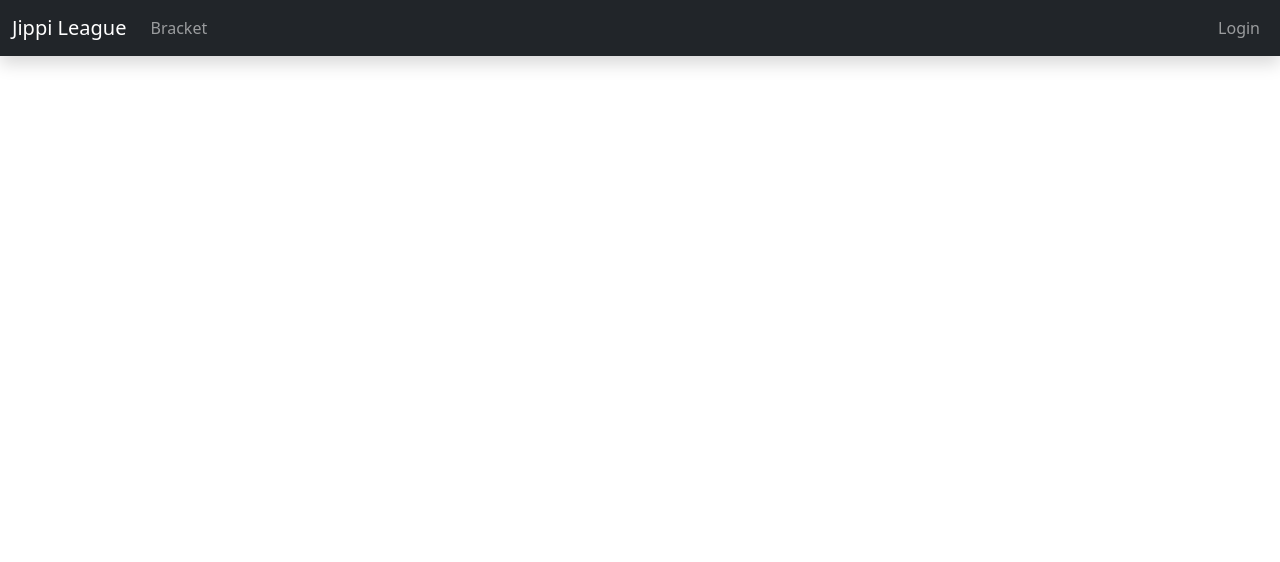
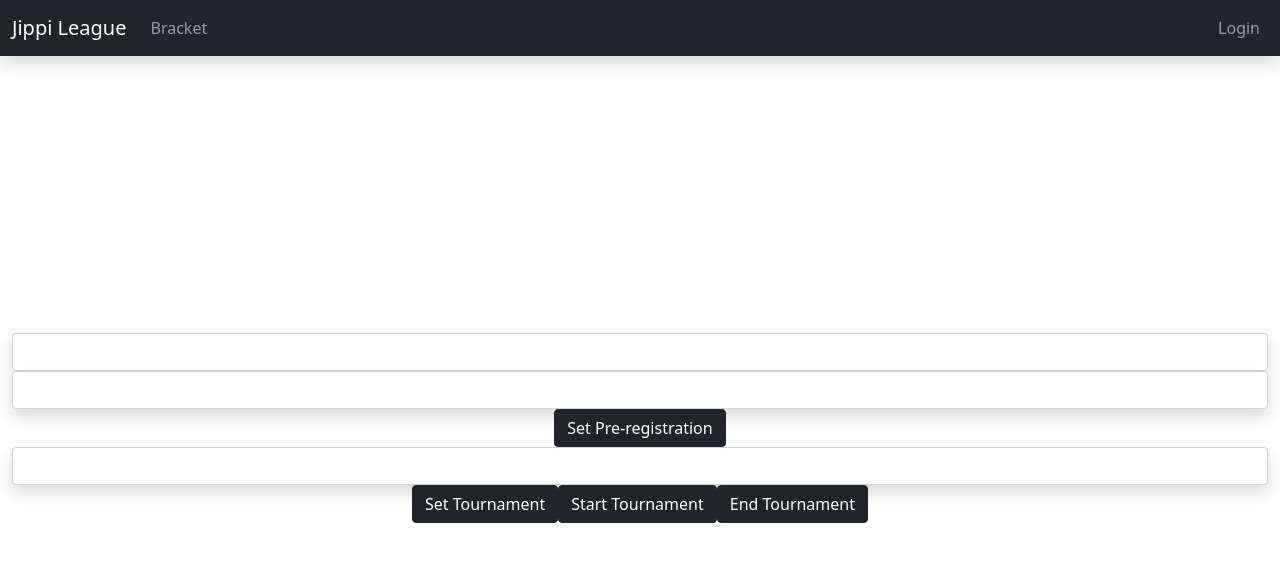
Before and after one commit to jethro0610/SmashLeagueTools, a React (Create React App) app in the folder smashleaguetools/: page /admin in a window 1280 px wide. Shown: the top 562 px of the page. Built offline with nearby package versions, Linux system fonts and the light colour scheme; no server answers.

Commit message:
Add admin console

```diff
--- a/smashleaguetools/src/App.js
+++ b/smashleaguetools/src/App.js
@@ -9,6 +9,7 @@ import BetPopUp from './components/betPopUp.component';
 import ProfileUpdater from './components/profileUpdater.component';
 import Notifier from './components/notifier.component'
 import PreReg from './components/prereg.component';
+import AdminConsole from './components/adminConsole.component';
 
 import store from './redux/store/store'
 import { connect } from 'react-redux';
@@ -38,9 +39,8 @@ const ConnectApp = ({tournamentStarted}) => {
         <Navbar/>
         <Notifier/>
         {indexDiv}
-        <Route path='/profile'>
-          <ProfileUpdater/>
-        </Route>
+        <Route path='/admin'><AdminConsole/></Route>
+        <Route path='/profile'><ProfileUpdater/></Route>
       </div>
     </Router>
   );
--- /dev/null
+++ b/smashleaguetools/src/components/adminConsole.component.js
@@ -0,0 +1,81 @@
+import {React, useState} from 'react';
+import store from '../redux/store/store'
+import { addNotification } from '../redux/reducers/notifications';
+import axios from 'axios';
+import './css/profileUpdater.css'
+
+import { connect } from 'react-redux';
+const mapStateToProps = state => {
+    return {
+        preregTitle: state.tournamentInfo.preregTitle,
+        preregDate: state.tournamentInfo.preregDate,
+        tournamentId: state.tournamentInfo.id
+    }
+}
+
+const ConnectAdminConsole = ({preregTitle, preregDate, tournamentId}) => {
+    const [inPreregTitle, setInPreregTitle] = useState(preregTitle);
+    const [inPreregDate, setInPreregDate] = useState(preregDate);
+    const [inTournamentId, setInTournamentId] = useState(tournamentId);
+
+    const handlePreregTitle = (e) => {
+        setInPreregTitle(e.target.value);
+    }
+
+    const handlePreregDate = (e) => {
+        setInPreregDate(e.target.value);
+    }
+
+    const handleTouramentId = (e) => {
+        setInTournamentId(e.target.value);
+    }
+
+    const preRegSubmit = () => {
+        const submitTitle = (inPreregTitle === undefined ? preregTitle : inPreregTitle);
+        const submitDate = (inPreregDate === undefined ? preregDate : inPreregDate);
+
+        axios.post(process.env.REACT_APP_BACKEND_ORIGIN + '/tournament/setprereg', {preregTitle: submitTitle, preregDate: submitDate}, {withCredentials : true})
+            .then(res => {
+                store.dispatch(addNotification('Updated pre-registration'));
+            })
+            .catch(err => {
+                store.dispatch(addNotification(err.response.data));
+            })
+    }
+
+    const setTournament = () => {
+        console.log(inTournamentId);
+        console.log(tournamentId);
+        if (inTournamentId === undefined || inTournamentId.toString() == tournamentId.toString()) {
+            store.dispatch(addNotification('Tournament already set'));
+            return;
+        }
+
+        axios.post(process.env.REACT_APP_BACKEND_ORIGIN + '/tournament/set', {tournamentId: inTournamentId}, {withCredentials : true})
+            .then(res => {
+                store.dispatch(addNotification('Tournament set to ' + res.data.tournamentName));
+            })
+            .catch(err => {
+                store.dispatch(addNotification(err.response.data));
+            })
+    }
+
+    return(
+        <div className='container-fluid h-100 text-center'>
+        <div className='row align-items-center h-100'>
+        <div className='col'>
+            <input className='form-control text-center shadow' type='text' defaultValue={preregTitle} onChange={handlePreregTitle}/>
+            <input className='form-control text-center shadow' type='text' defaultValue={preregDate} onChange={handlePreregDate}/>
+            <button type='button' className='btn btn-dark' onClick={preRegSubmit}>Set Pre-registration</button>
+            <input className='form-control text-center shadow' type='text' defaultValue={tournamentId} onChange={handleTouramentId}/>
+            <button type='button' className='btn btn-dark' onClick={setTournament}>Set Tournament</button>
+            <button type='button' className='btn btn-dark'>Start Tournament</button>
+            <button type='button' className='btn btn-dark'>End Tournament</button>
+        </div>
+        </div>
+        </div>
+    )
+}
+
+const AdminConsole = connect(mapStateToProps)(ConnectAdminConsole);
+export default AdminConsole;
--- a/smashleaguetools/src/redux/reducers/tournamentInfo.js
+++ b/smashleaguetools/src/redux/reducers/tournamentInfo.js
@@ -9,15 +9,16 @@ const initialState = {
 export const refreshTournament = async (dispatch, getState) => {
     try {
         const res = await axios.get(process.env.REACT_APP_BACKEND_ORIGIN + '/tournament/getinfo', {withCredentials: true});
-        store.dispatch(setTournament(res.data.preregTitle, res.data.preregDate, res.data.title, res.data.started));
+        console.log(res);
+        store.dispatch(setTournament(res.data.preregTitle, res.data.preregDate, res.data.id, res.data.title, res.data.started));
     }
     catch (err) {
         console.log('Failed to login/refresh tournament');
     }
 }
 
-const setTournament = (preregTitle, preregDate, title, started) => {
-    return { type: 'SET_TOURNAMENT', payload: {preregTitle, preregDate, title, started}};
+const setTournament = (preregTitle, preregDate, id, title, started) => {
+    return { type: 'SET_TOURNAMENT', payload: {preregTitle, preregDate, id, title, started}};
 }
 
 export const tournamentInfoReducer = (state = initialState, action) => {
@@ -26,6 +27,7 @@ export const tournamentInfoReducer = (state = initialState, action) => {
             return {
                 preregTitle: action.payload.preregTitle,
                 preregDate: action.payload.preregDate,
+                id: action.payload.id,
                 title: action.payload.title,
                 started: action.payload.started,
             }
```
Also changed, not shown: 1 other file (tests, documents, lock files or other folders).
